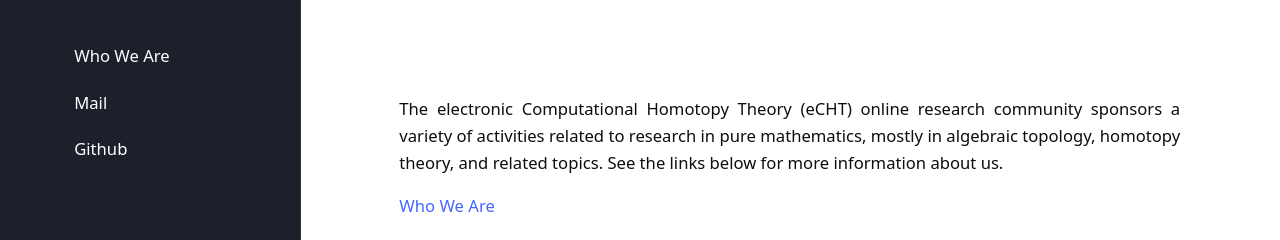
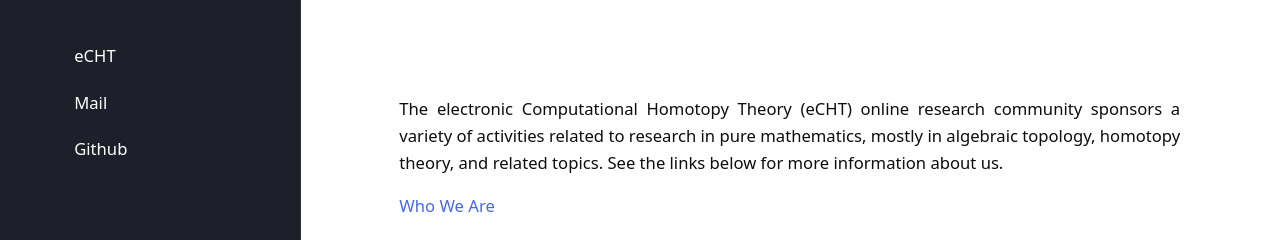
Before and after one commit to eCHTorc/eCHTorc.github.io, a Jekyll site: the page built from index.md, in a window 1280 px wide. Shown: the top 240 px of the page. Built offline with Jekyll 4.4.1, drawn with Linux system fonts in a browser that asks for light colours; our own code applies the rules of GitHub Pages for plain Markdown files.

Commit message:
Update _config.yml

```diff
--- a/_config.yml
+++ b/_config.yml
@@ -19,7 +19,7 @@ show_minimal: true             # remove all clutter
 # Menu                          # for available icons see https://fontawesome.com/v5/icons/
 
 navigation:                     # accepts {file, title, url, icon, sidebaricon}
-  - {file: "who-we-are.md", title: Who We Are}
+  - {title: eCHT, url: "https://echtorc.github.io/"}
 
 external:                       # accepts {file, title, url, icon, sidebaricon}
   - {title: Mail, icon: envelope, url: "mailto:jessekeyes2@gmail.com"}
```
